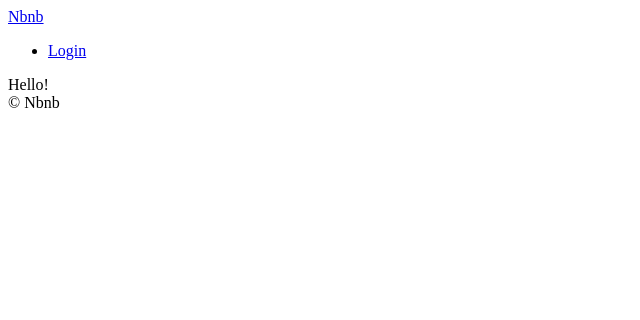
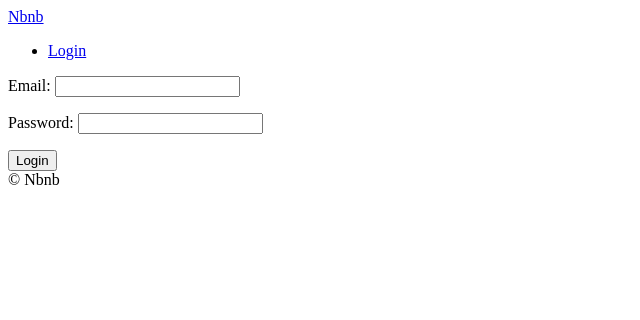
Before and after one commit to BunnnyBin/airbnb-clone, a Django app: page /users/login/ in a window 1280 px wide. Shown: the top 320 px of the page, without its empty margins (0-640 px from the left). Run offline with Django 3.2, Linux system fonts and the light colour scheme.

Commit message:
#14.1 Form and CSRF!

```diff
--- a/templates/users/login.html
+++ b/templates/users/login.html
@@ -8,5 +8,9 @@
 {% endblock %}
 
 {% block content %}
-    Hello!
+    <form method="POST" action="{% url "users:login" %}">
+        {% csrf_token %}
+        {{ form.as_p }}
+        <button>Login</button>
+    </form>
 {% endblock %}
--- /dev/null
+++ b/users/forms.py
@@ -0,0 +1,6 @@
+from django import forms
+
+
+class LoginForm(forms.Form):
+    email = forms.EmailField()
+    password = forms.CharField(widget=forms.PasswordInput)
--- a/users/views.py
+++ b/users/views.py
@@ -1,9 +1,11 @@
 from django.shortcuts import render
 from django.views import View
+from . import forms
 
 class LoginView(View):
     def get(self, request):  # function : if request.method == "GET"
-        return render(request, "users/login.html")
+        form = forms.LoginForm()
+        return render(request, "users/login.html", {"form":form})
 
     def post(self, request):
-        pass
+        form = forms.LoginForm(request.POST)
```
